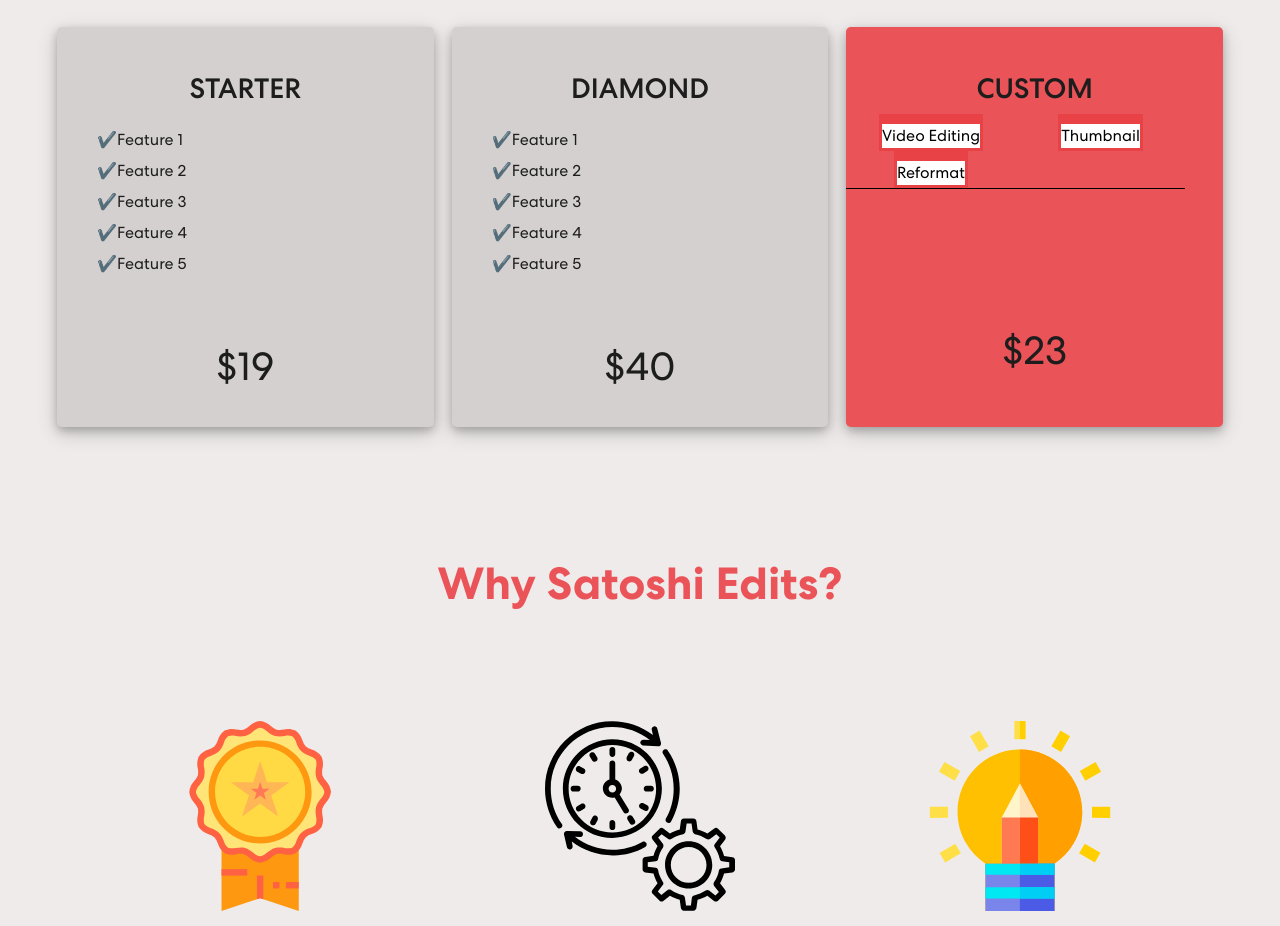
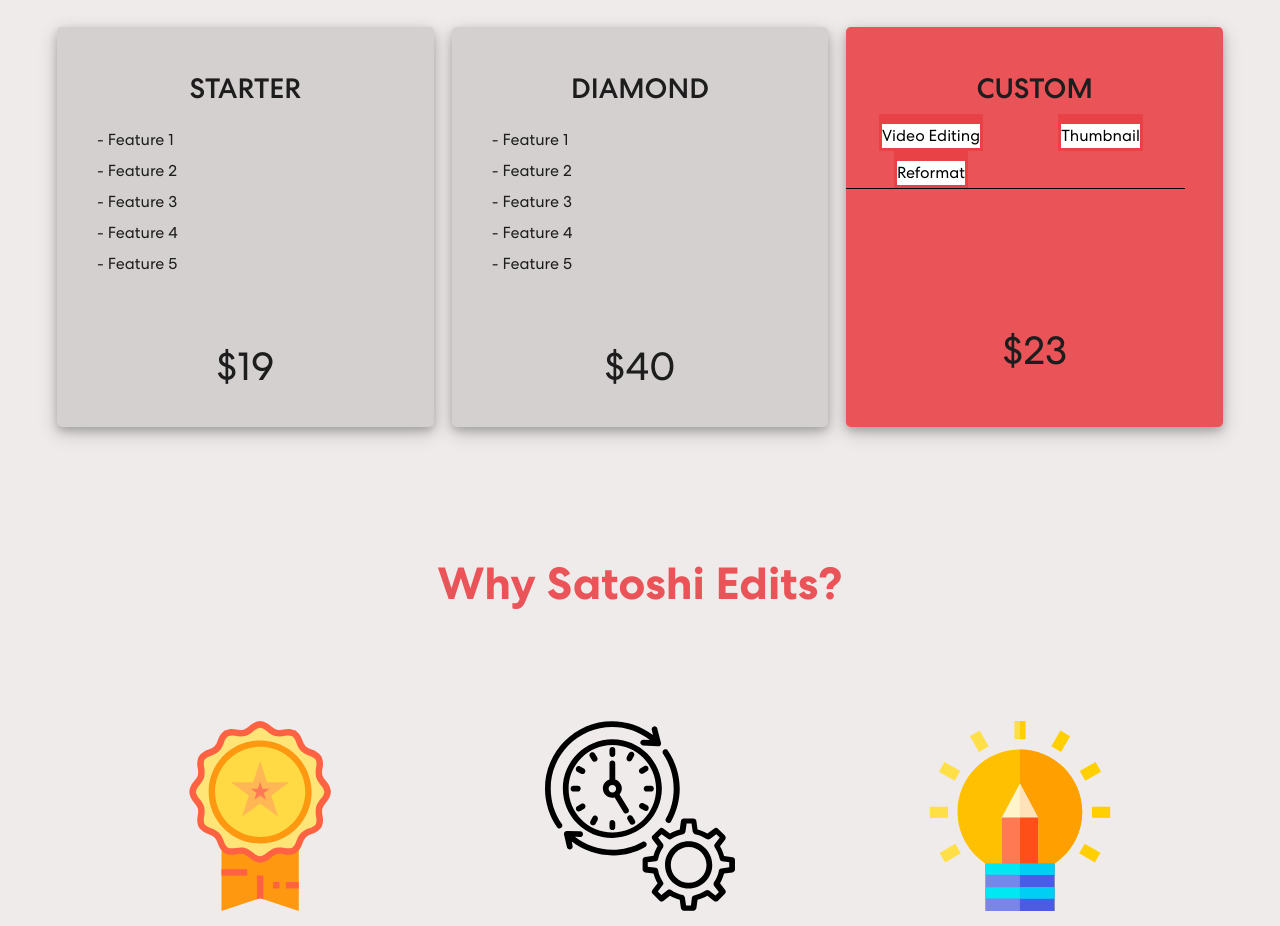
Before and after one commit to sbstnbnvds/satoshiedits, a React (Create React App) app: page / in a window 1280 px wide. Shown: the part 860-1786 px from the top of the page. Built offline with nearby package versions, Linux system fonts and the light colour scheme.

Commit message:
Updating CSS
✔️ -> '- '

```diff
--- a/src/App.css
+++ b/src/App.css
@@ -705,7 +705,7 @@
   margin-bottom: 10px;
 }
 .pricing-box>ul>li::before{
-  content: '✔️';
+  content: '- ';
 
 }
 #gold-plan{
```
